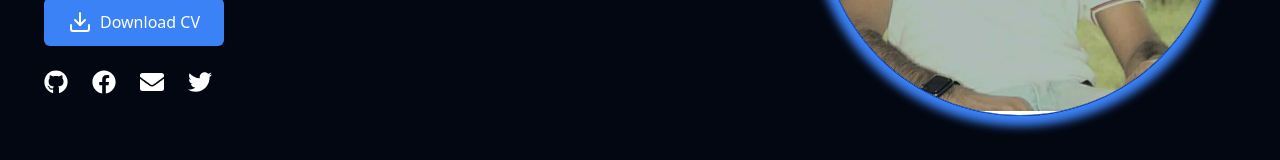
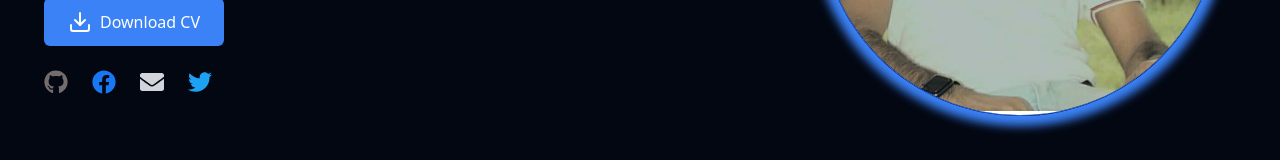
Before and after one commit to shofiq18/my-awesome-portfolio, a React (Vite) app: page / in a window 1280 px wide. Shown: the part 547-707 px from the top of the page. Built offline with nearby package versions, Linux system fonts and the light colour scheme.

Commit message:
added link color

```diff
--- a/src/component/Footer.jsx
+++ b/src/component/Footer.jsx
@@ -28,17 +28,44 @@ const Footer = () => {
 
           {/* Social Links */}
           <div className="flex space-x-4 justify-center">
-            <a href="https://github.com/shofiq18" target="_blank" rel="noopener noreferrer" className="hover:text-primary">
-              <FaGithub className="text-2xl" />
+            {/* GitHub */}
+            <a
+              href="https://github.com/shofiq18"
+              target="_blank"
+              rel="noopener noreferrer"
+              className="hover:opacity-80"
+            >
+              <FaGithub className="text-2xl text-[#3f3b3b]" />
             </a>
-            <a href="https://www.facebook.com/mdshafiqulislam.shafiq.9659/" target="_blank" rel="noopener noreferrer" className="hover:text-primary">
-              <FaFacebook className="text-2xl" />
+
+            {/* Facebook */}
+            <a
+              href="https://www.facebook.com/mdshafiqulislam.shafiq.9659/"
+              target="_blank"
+              rel="noopener noreferrer"
+              className="hover:opacity-80"
+            >
+              <FaFacebook className="text-2xl text-[#1877F2]" />
             </a>
-            <a href="https://twitter.com/yourprofile" target="_blank" rel="noopener noreferrer" className="hover:text-primary">
-              <FaTwitter className="text-2xl" />
+
+            {/* Twitter */}
+            <a
+              href="https://twitter.com/yourprofile"
+              target="_blank"
+              rel="noopener noreferrer"
+              className="hover:opacity-80"
+            >
+              <FaTwitter className="text-2xl text-[#1DA1F2]" />
             </a>
-            <a href="https://www.linkedin.com/in/md-shofiqul-islam-saad/" target="_blank" rel="noopener noreferrer" className="hover:text-primary">
-              <FaLinkedin className="text-2xl" />
+
+            {/* LinkedIn */}
+            <a
+              href="https://www.linkedin.com/in/md-shofiqul-islam-saad/"
+              target="_blank"
+              rel="noopener noreferrer"
+              className="hover:opacity-80"
+            >
+              <FaLinkedin className="text-2xl text-[#0A66C2]" />
             </a>
           </div>
         </div>
--- a/src/component/Hero.jsx
+++ b/src/component/Hero.jsx
@@ -14,7 +14,7 @@ const Hero = () => {
             <h1 className="md:text-6xl text-4xl font-bold mb-4">
               Hi, I'm <p className="text-blue-400">Md. Shofiqul Islam</p>
             </h1>
-            <p className="md:text-2xl text-lg mb-3">Frontend  Developer</p>
+            <p className="md:text-2xl text-lg mb-3">Frontend Developer</p>
             <p className="lg:w-[600px] mb-4 md:mb-0 text-sm text-gray-300">
               Passionate about creating beautiful and functional web applications
               that solve real-world problems. Specializing in modern web technologies
@@ -32,19 +32,43 @@ const Hero = () => {
               </a>
             </button>
 
-
+            {/* Social Icons */}
             <div className="flex gap-6 text-2xl transition-all mt-5 md:mt-0">
-              <a href="https://github.com/shofiq18" target="_blank" rel="noopener noreferrer">
-                <FaGithub className="text-2xl hover:text-primary" />
+              {/* GitHub */}
+              <a
+                href="https://github.com/shofiq18"
+                target="_blank"
+                rel="noopener noreferrer"
+                className="hover:opacity-80"
+              >
+                <FaGithub className="text-2xl text-[#746d6d]" />
               </a>
-              <a href="https://www.facebook.com/mdshafiqulislam.shafiq.9659" target="_blank" rel="noopener noreferrer">
-                <FaFacebook className="text-2xl hover:text-primary" />
+              {/* Facebook */}
+              <a
+                href="https://www.facebook.com/mdshafiqulislam.shafiq.9659"
+                target="_blank"
+                rel="noopener noreferrer"
+                className="hover:opacity-80"
+              >
+                <FaFacebook className="text-2xl text-[#1877F2]" />
               </a>
-              <a href="mailto:shafiqulislam25021998@gmail.com" target="_blank" rel="noopener noreferrer">
-                <FaEnvelope className="text-2xl hover:text-primary" />
+              {/* Email */}
+              <a
+                href="mailto:shafiqulislam25021998@gmail.com"
+                target="_blank"
+                rel="noopener noreferrer"
+                className="hover:opacity-80"
+              >
+                <FaEnvelope className="text-2xl text-gray-300" />
               </a>
-              <a href="https://twitter.com/yourprofile" target="_blank" rel="noopener noreferrer">
-                <FaTwitter className="text-2xl hover:text-primary" />
+              {/* Twitter */}
+              <a
+                href="https://twitter.com/yourprofile"
+                target="_blank"
+                rel="noopener noreferrer"
+                className="hover:opacity-80"
+              >
+                <FaTwitter className="text-2xl text-[#1DA1F2]" />
               </a>
             </div>
           </div>
```
Lines whose indentation alone changed are shown as unchanged.
